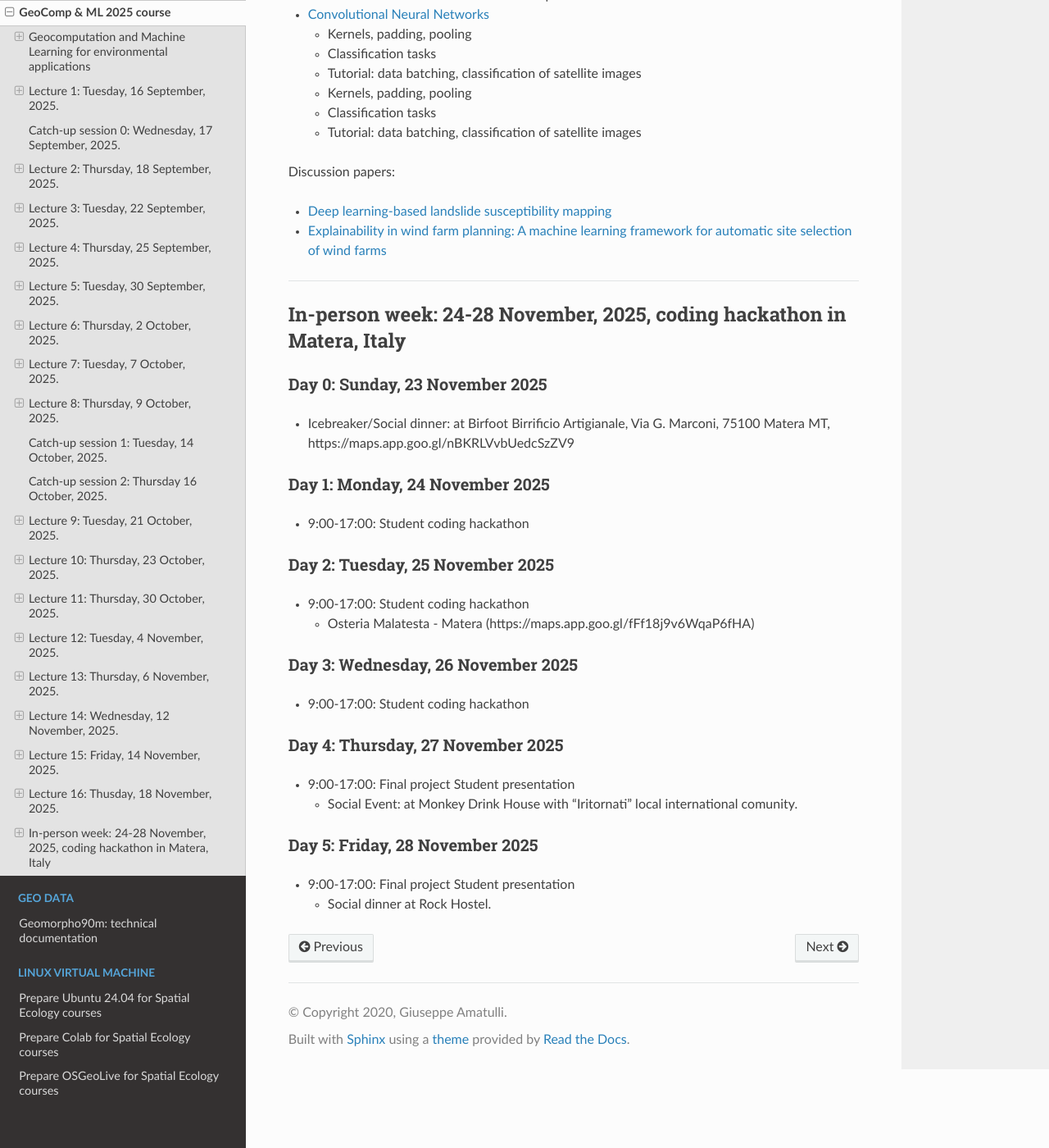
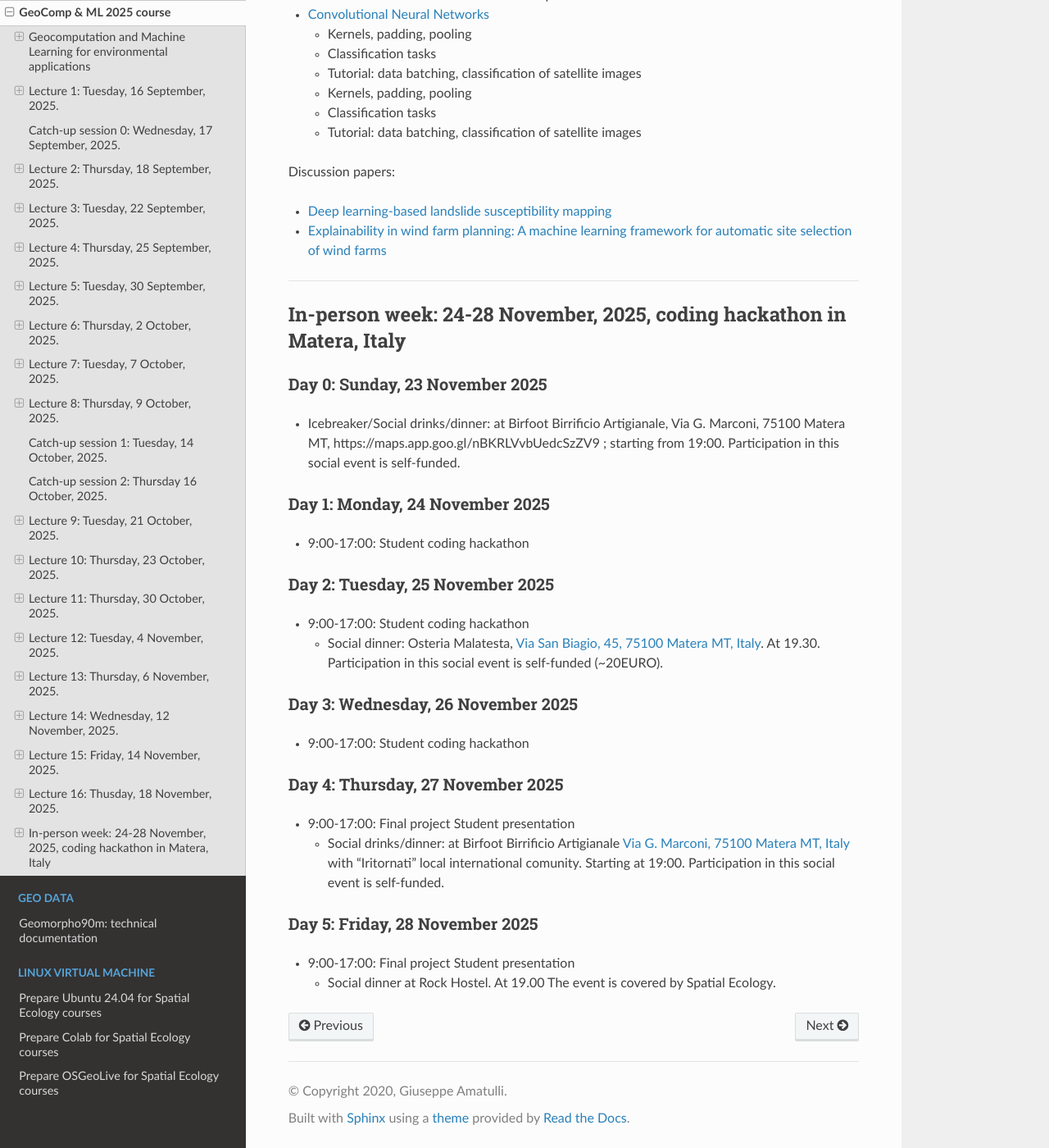
Before and after one commit to selvaje/SE_docs, a Sphinx documentation site: the page built from source/COURSESAROUNDTHEWORLD/course_geocomp_ml_09-11_2025.md, in a window 1280 px wide and 1400 px high, scrolled down 15860 px. Shown: the whole window at 82% size. Built offline with Sphinx 7.4.7 and the Read the Docs theme 3.1.0, drawn with Linux system fonts in a browser that asks for light colours; pages that are not in the unit, such as notebooks, are missing from menus.

Commit message:
general pull

```diff
--- a/source/COURSESAROUNDTHEWORLD/course_geocomp_ml_09-11_2025.md
+++ b/source/COURSESAROUNDTHEWORLD/course_geocomp_ml_09-11_2025.md
@@ -656,7 +656,8 @@ Discussion papers:
 
 ### Day 0: Sunday, 23 November 2025
 
-* Icebreaker/Social dinner: at Birfoot Birrificio Artigianale, Via G. Marconi, 75100 Matera MT, https://maps.app.goo.gl/nBKRLVvbUedcSzZV9
+* Icebreaker/Social drinks/dinner: at Birfoot Birrificio Artigianale, Via G. Marconi, 75100 Matera MT, https://maps.app.goo.gl/nBKRLVvbUedcSzZV9 ; starting from 19:00. Participation in this social event is self-funded.
+
 
 ### Day 1: Monday, 24 November 2025
 
@@ -666,7 +667,8 @@ Discussion papers:
 
 * 9:00-17:00: Student coding hackathon
 
-  * Osteria Malatesta - Matera (https://maps.app.goo.gl/fFf18j9v6WqaP6fHA)
+  * Social dinner: Osteria Malatesta, [Via San Biagio, 45, 75100 Matera MT, Italy](https://maps.app.goo.gl/fFf18j9v6WqaP6fHA). At 19.30. Participation in this social event is self-funded (~20EURO).
+
 
 ### Day 3: Wednesday, 26 November 2025
 
@@ -676,10 +678,11 @@ Discussion papers:
 
 * 9:00-17:00: Final project Student presentation
 
-    * Social Event: at Monkey Drink House with "Iritornati" local international comunity.
+    * Social drinks/dinner: at Birfoot Birrificio Artigianale [Via G. Marconi, 75100 Matera MT, Italy](https://maps.app.goo.gl/ufj1mLXwLnjEwRTB9) with "Iritornati" local international comunity. Starting at 19:00. Participation in this social event is self-funded.
+
 
 ### Day 5: Friday, 28 November 2025
 
 * 9:00-17:00: Final project Student presentation
 
-	* Social dinner at Rock Hostel.
+	* Social dinner at Rock Hostel. At 19.00 The event is covered by Spatial Ecology.
```
Also changed, not shown: 5 other files.
